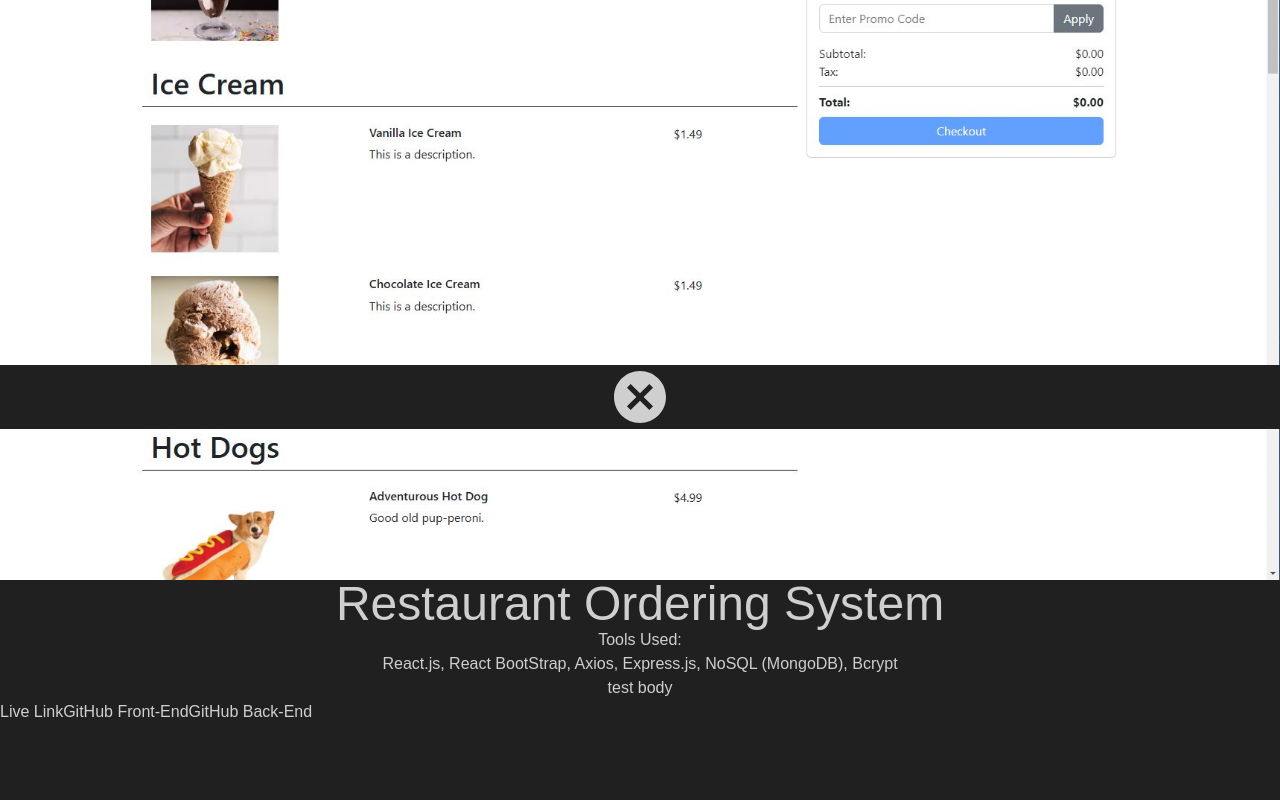
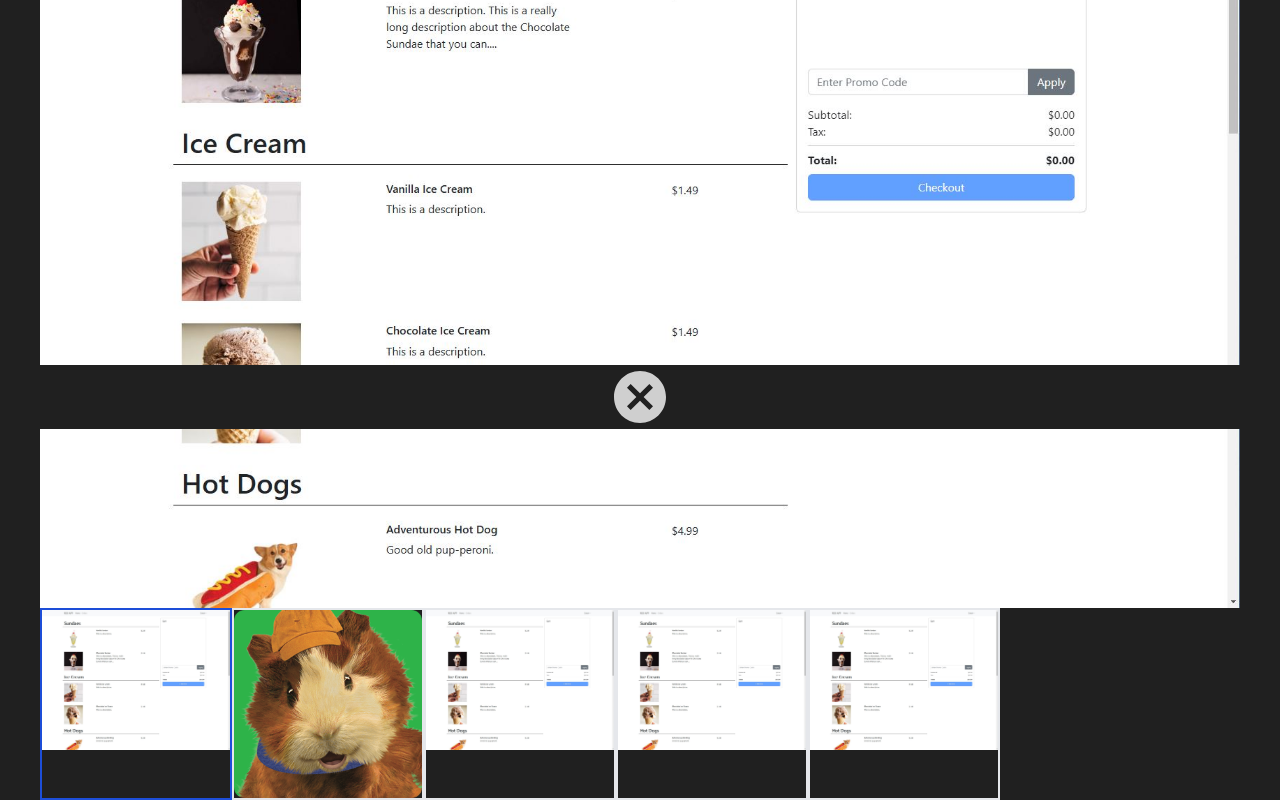
Before and after one commit to scditta/sditta-portfolio, a Next.js app in the folder portfolio/: page /project/1 in a window 1280 px wide. Shown: the part 371-1171 px from the top of the page. Before the commit the page ends 1095 px from the top, so only its background shows below. Built offline with nearby package versions, Linux system fonts and the light colour scheme.

Commit message:
updated project images and functionality for selecting images

```diff
--- a/portfolio/app/components/Projects.js
+++ b/portfolio/app/components/Projects.js
@@ -42,12 +42,15 @@ export default function Projects() {
                 )} border-[#714545] cursor-pointer group relative z-1`}
                 onClick={() => handleClick(project.id)}
               >
-                <Image
-                  src={project.image}
-                  alt={project.name}
-                  fill={true}
-                  className="object-cover absolute z-2"
-                />
+                {project?.image && (
+                  <Image
+                    src={project?.image[0]}
+                    alt={project.name}
+                    fill={true}
+                    className="object-cover absolute z-2"
+                  />
+                )}
+
                 <div className="w-full h-full relative z-3">
                   <div className="absolute w-full h-full flex items-center">
                     <h1 className="z-3 w-full transition text-center text-xl font-bold group-hover:underline">
--- a/portfolio/app/project/[projectId]/page.js
+++ b/portfolio/app/project/[projectId]/page.js
@@ -15,28 +15,70 @@ export default function Page() {
 
   const [project, setProject] = useState({});
   // const project = projects[param.projectId - 1];
+  const [selectedImage, setSelectedImage] = useState();
 
   useEffect(() => {
     setProject(projects[param.projectId - 1]);
+    setSelectedImage(0);
   }, []);
+
+  const handleClick = (index) => {
+    console.log(index);
+    setSelectedImage(index);
+  };
 
   return (
     <>
-      {project?.image && <Image src={project?.image} alt={project?.name} />}
+      <div className="w-screen">
         <h1 className="text-center md:text-5xl sm:text-3xl text-xl">
           {project?.name}
         </h1>
-      <div>
+        {/* <div className="flex"> */}
+        <div className="w-full px-10 pt-10">
+          {project?.image && (
+            <Image
+              src={project?.image[selectedImage]}
+              alt={project?.name}
+              className="w-full h-fit object-cover"
+            />
+          )}
+          <div className="w-full overflow-auto">
+            <div className="w-fit flex flex-nowrap items-stretch">
+              {project?.image &&
+                project.image.map((img, index) => {
+                  return (
+                    <div
+                      className={`cursor-pointer border-2 w-48 hover:border-red-700 ${
+                        index === selectedImage ? "border-blue-700" : ""
+                      }`}
+                      onClick={() => handleClick(index)}
+                      key={index}
+                    >
+                      <Image
+                        src={img}
+                        alt={project?.name}
+                        className="object-cover w-48"
+                      />
+                    </div>
+                  );
+                })}
+            </div>
+          </div>
+        </div>
+        {/* <div className="w-1/2"></div> */}
+        {/* </div> */}
+        {/* <div>
           <h2 className="text-center">Tools Used:</h2>
           <p className="text-center">{project?.skills?.join(", ")}</p>
         </div>
         <p className="text-center">{project?.body}</p>
         {project?.links?.map((link, index) => (
-        <a key={index} href={link.src}>
+          <a key={index} href={link.src} target="_blank">
             {link.type}
           </a>
         ))}
-      {project?.video && <video src={project?.video}></video>}
+        {project?.video && <video src={project?.video}></video>} */}
+      </div>
       <div className="w-full fixed bottom-0 bg-[#202020]">
         <IoMdCloseCircle
           onClick={() => router.back()}
--- a/portfolio/projectData/projects.js
+++ b/portfolio/projectData/projects.js
@@ -1,4 +1,5 @@
 import ROS_Image from "./images/ROS_Image.jpg";
+import LINNY from "./images/Linny.png";
 
 const projects = [
   {
@@ -12,7 +13,7 @@ const projects = [
       "NoSQL (MongoDB)",
       "Bcrypt",
     ],
-    image: ROS_Image,
+    image: [ROS_Image, LINNY, ROS_Image, ROS_Image, ROS_Image],
     links: [
       {
         src: "https://restaurantorderingsystem.netlify.app/",
@@ -35,7 +36,7 @@ const projects = [
     id: 1,
     name: "Project2",
     skills: ["React Native", "Google Firebase"],
-    image: ROS_Image,
+    image: [ROS_Image],
     links: ["https://restaurantorderingsystem.netlify.app/"],
     body: "",
     video: null,
@@ -45,7 +46,7 @@ const projects = [
     id: 2,
     name: "Project3",
     skills: ["React", "BootStrap"],
-    image: ROS_Image,
+    image: [ROS_Image],
     prio: "S",
   },
   // {
```
Also changed, not shown: portfolio/projectData/images/Linny.png (added). Lines whose indentation alone changed are shown as unchanged.
